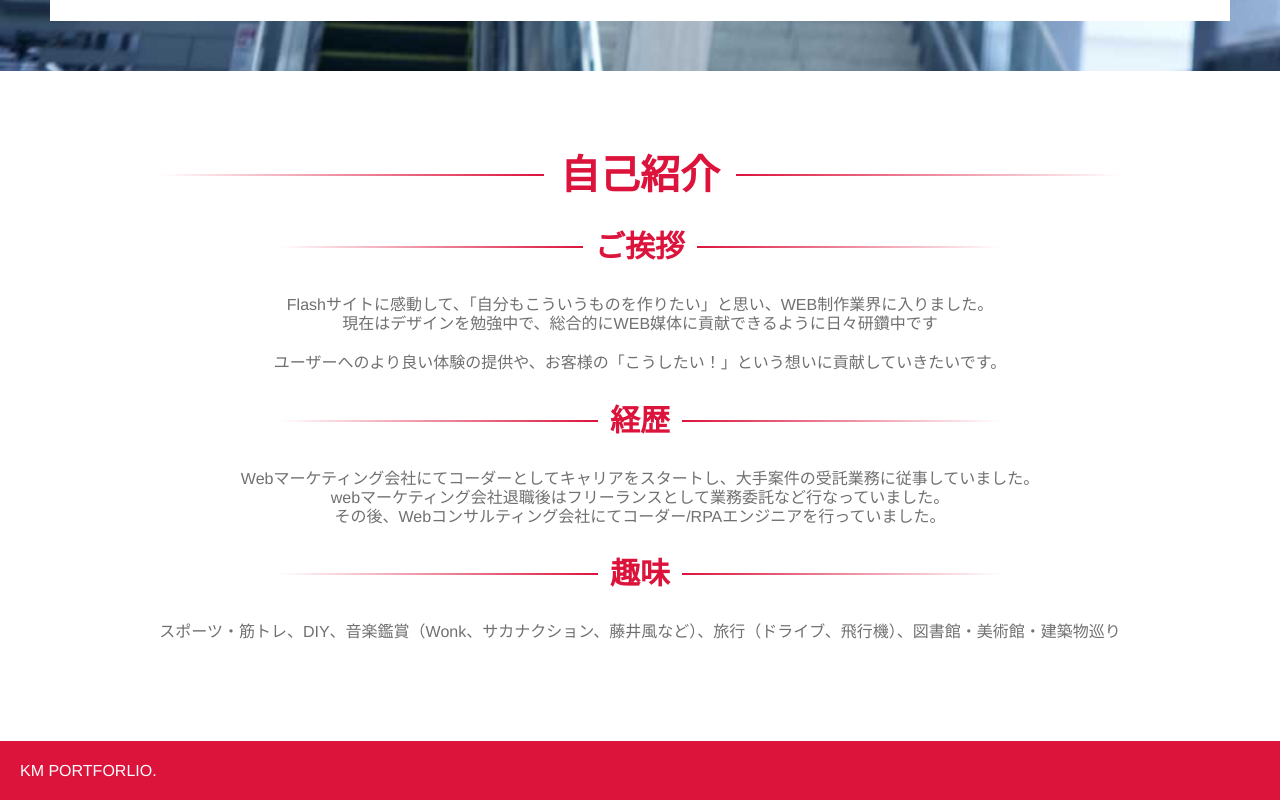
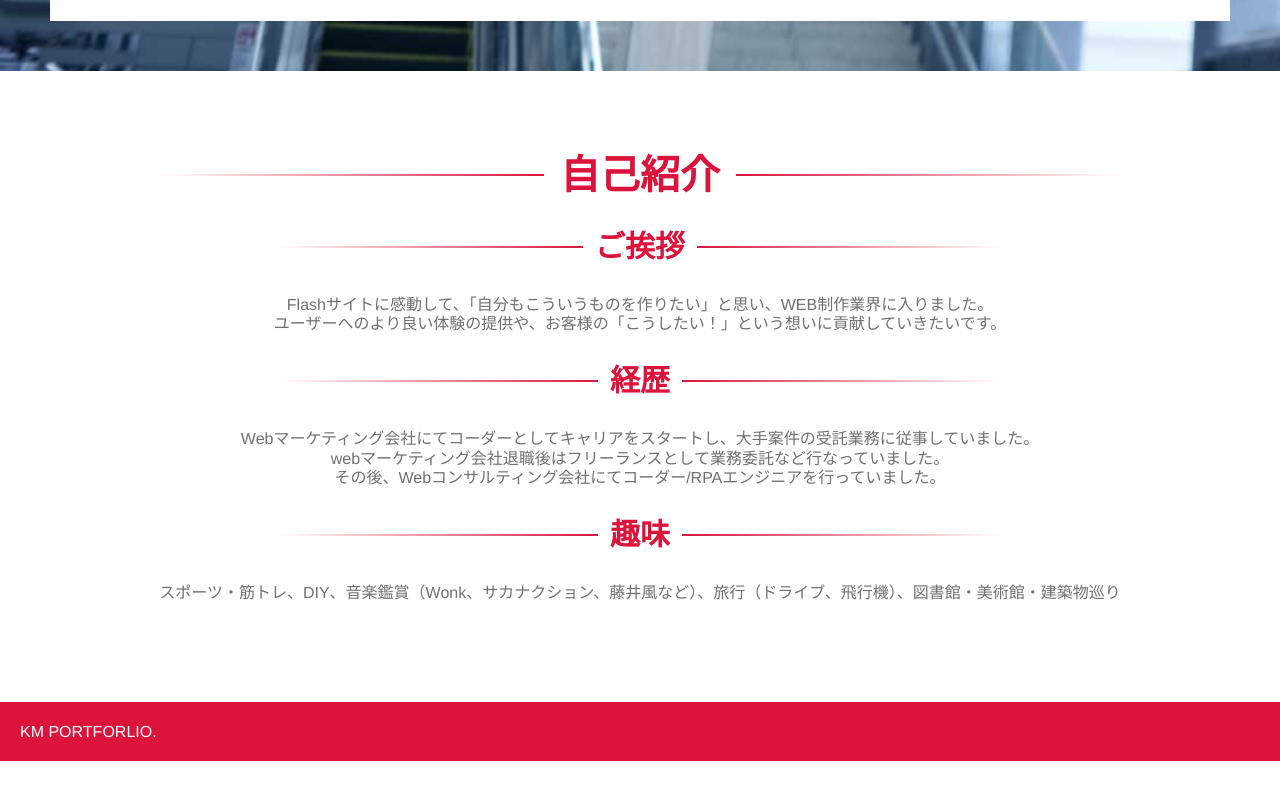
Before and after one commit to kensuke0518/myPortfolio1, a website built with webpack: page docs/index.html in a window 1280 px wide. Shown: the part 8687-9487 px from the top of the page. After the commit the page ends 9448 px from the top, so only its background shows below. Built offline with nearby package versions, Linux system fonts and the light colour scheme.

Commit message:
実績を変更

```diff
--- a/docs/index.html
+++ b/docs/index.html
@@ -333,7 +333,7 @@
                 <section>
                     <h3 class="p-about__heading-03">ご挨拶</h3>
                     <p>Flashサイトに感動して、「自分もこういうものを作りたい」と思い、WEB制作業界に入りました。</p>
-                    <p class="u-mb20">現在はデザインを勉強中で、総合的にWEB媒体に貢献できるように日々研鑽中です</p>
+                    <!--<p class="u-mb20">現在はデザインを勉強中で、総合的にWEB媒体に貢献できるように日々研鑽中です</p>-->
                     <p>ユーザーへのより良い体験の提供や、お客様の「こうしたい！」という想いに貢献していきたいです。</p>
                 </section>
                 <section>
```
